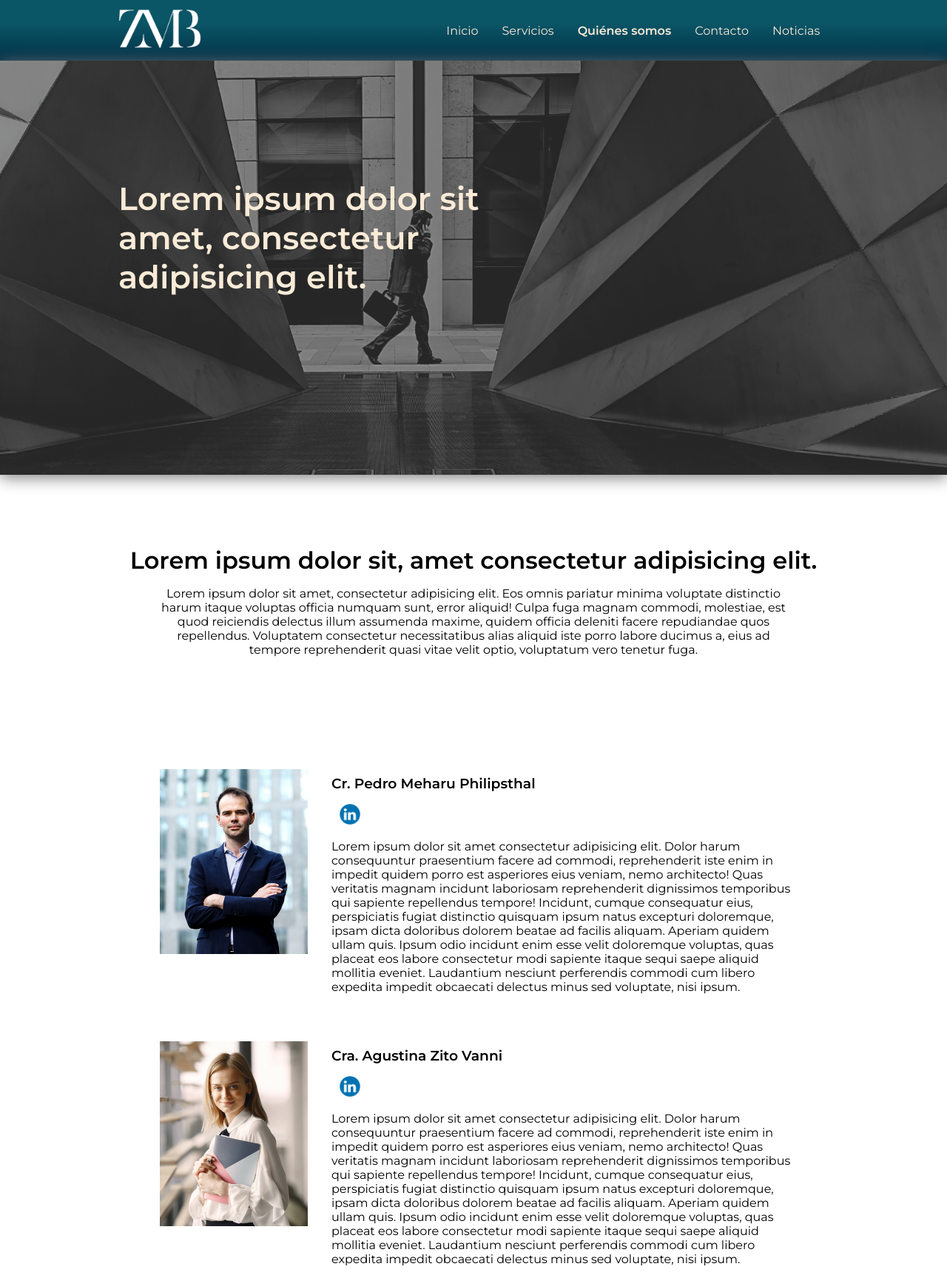
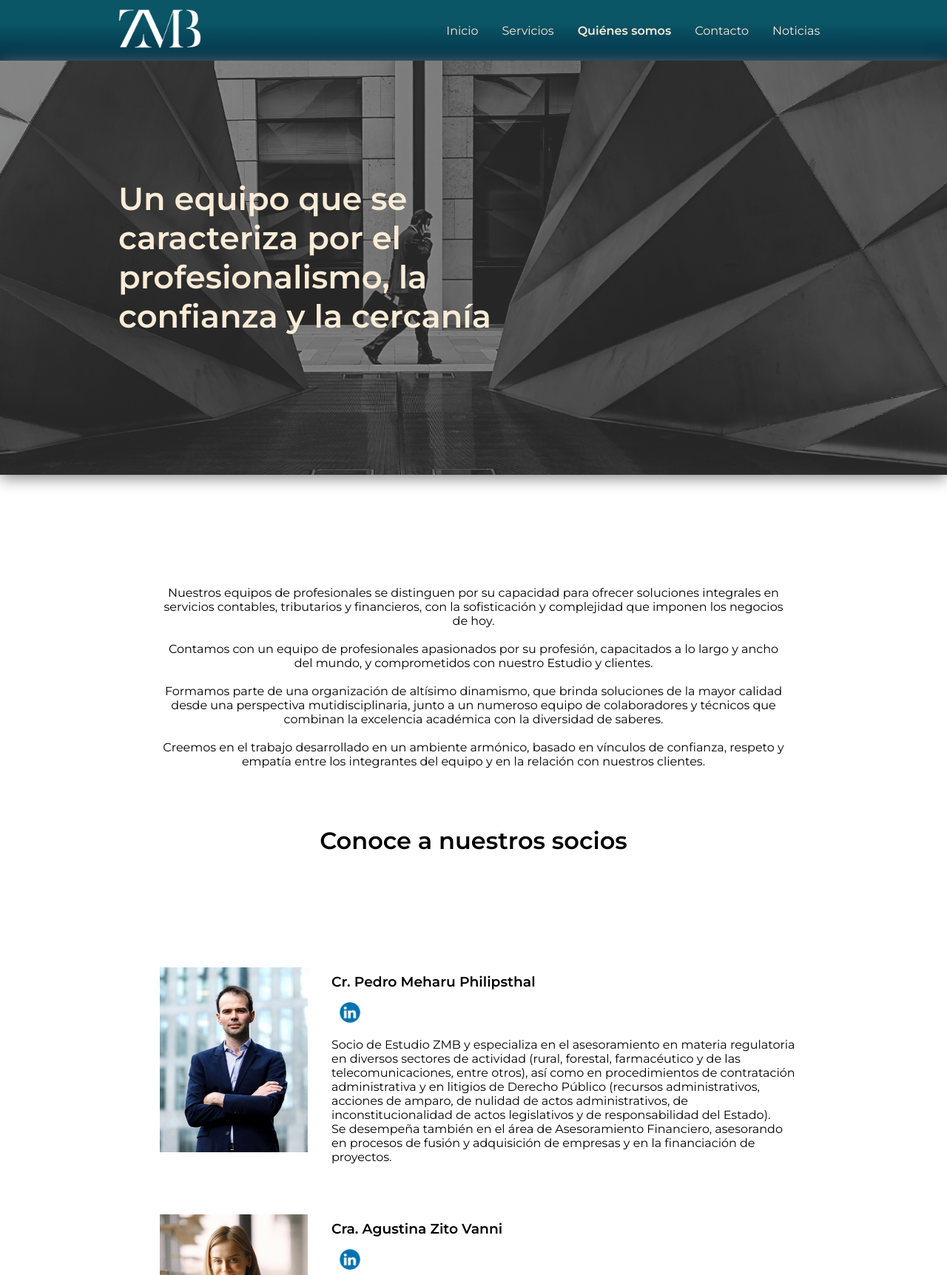
Before and after one commit to mzitovanni/preentrega3-zito, a website: page secciones/quines-somos.html in a window 1280 px wide. Shown: the top 1724 px of the page at 74% size. Drawn offline with Linux system fonts and the light colour scheme.

Commit message:
Agregué contenido Quienes Somos

```diff
--- a/scss/secciones/_equipo.scss
+++ b/scss/secciones/_equipo.scss
@@ -17,7 +17,7 @@
     display: flex;
     flex-direction: column;
     list-style: none;
-    margin-top: 1.5rem;
+    margin-top: 1rem;
 
 }
 
--- a/scss/secciones/_main-contacto.scss
+++ b/scss/secciones/_main-contacto.scss
@@ -1,3 +1,7 @@
+$azul-oscuro: #023047
+$gris-oscuro: #3d3f40
+
+
 /* CONTACTO */
 .contacto-flex {
     display: flex;
@@ -27,7 +31,7 @@
     vertical-align: center;
     padding-bottom: 4rem;
     padding-top: 4rem;
-    background-color: #3d3f40;
+    background-color: $gris-oscuro;
     color: antiquewhite;
     text-decoration: none;
 
--- a/scss/secciones/_main-index.scss
+++ b/scss/secciones/_main-index.scss
@@ -1,3 +1,7 @@
+$azul-oscuro: #023047
+$gris-oscuro: #3d3f40
+
+
 /* DESCRIPCIÓN */
 .texo-descripcion {
     text-align: center;
@@ -30,7 +34,7 @@
 }
 
 .subtitulo-color {
-    background-color: #3d3f40;
+    background-color: $gris-oscuro;
     color: antiquewhite;
     text-align: center;
 
@@ -41,14 +45,14 @@
 .servicios-grid {
     display: grid;
     grid-template-columns: repeat(2, 1fr);
-    background-color: #3d3f40;
+    background-color: $gris-oscuro;
     color: antiquewhite;
     padding-bottom: 1rem;
     vertical-align: center;
 }
 
 .button {
-    background-color: #3d3f40;
+    background-color: $gris-oscuro;
     padding-bottom: 6rem;
     padding-top: 2rem;
 }
--- a/scss/secciones/_reseteo.scss
+++ b/scss/secciones/_reseteo.scss
@@ -1,11 +1,9 @@
 
-/* PALETA DE COLORES
-023047 - azul oscuro
-219ebc - celeste oscuro
-8ecae6 - celeste claro
-ffb703 - amarillo
-fb8500 - naranja
-*/
+/* PALETA DE COLORES*/
+~
+$azul-oscuro: #023047
+$gris-oscuro: #3d3f40
+
 
 @import url('https://fonts.googleapis.com/css2?family=Montserrat:wght@300;400;600&display=swap');
 /*font-family: 'Montserrat', sans-serif;*/
--- a/secciones/quines-somos.html
+++ b/secciones/quines-somos.html
@@ -29,21 +29,21 @@
 
         <!-- BANNER INICIAL -->
         <section class="banner-hero-quienesomos">
-            <h1>Lorem ipsum dolor sit amet, consectetur adipisicing elit.</h1>
+            <h1>Un equipo que se caracteriza por el profesionalismo, la confianza y la cercanía </h1>
         </section>
 
         <!-- TEXTO DESCRIPTIVO -->
         <section class="texo-descripcion">
+
+            <p>
+                <br><br>Nuestros equipos de profesionales se distinguen por su capacidad para ofrecer soluciones integrales en servicios contables, tributarios y financieros, con la sofisticación y complejidad que imponen los negocios de hoy.
+                <br><br>Contamos con un equipo de profesionales apasionados por su profesión, capacitados a lo largo y ancho del mundo, y comprometidos con nuestro Estudio y clientes.
+                <br><br>Formamos parte de una organización de altísimo dinamismo, que brinda soluciones de la mayor calidad desde una perspectiva mutidisciplinaria, junto a un numeroso equipo de colaboradores y técnicos que combinan la excelencia académica con la diversidad de saberes.
+                <br><br>Creemos en el trabajo desarrollado en un ambiente armónico, basado en vínculos de confianza, respeto y empatía entre los integrantes del equipo y en la relación con nuestros clientes.
+            </p>
             <h2>
-                Lorem ipsum dolor sit, amet consectetur adipisicing elit.
+                <br><br>Conoce a nuestros socios
             </h2>
-            <p>
-                Lorem ipsum dolor sit amet, consectetur adipisicing elit. Eos omnis pariatur minima voluptate distinctio
-                harum itaque voluptas officia numquam sunt, error aliquid! Culpa fuga magnam commodi, molestiae, est quod
-                reiciendis delectus illum assumenda maxime, quidem officia deleniti facere repudiandae quos repellendus.
-                Voluptatem consectetur necessitatibus alias aliquid iste porro labore ducimus a, eius ad tempore
-                reprehenderit quasi vitae velit optio, voluptatum vero tenetur fuga.
-            </p>
         </section>
 
         <!-- EQUIPO -->
@@ -59,7 +59,9 @@
                     <li><a href="https://www.linkedin.com/in/pedromeharuphilipsthal/" target="_blank">
                         <img src="../recursos/imagenes/LinkedIn-Symbole.png" alt="Logo LinkedIn" class="img-logo-linkedin"></a>
                     </li>
-                    <li>Lorem ipsum dolor sit amet consectetur adipisicing elit. Dolor harum consequuntur praesentium facere ad commodi, reprehenderit iste enim in impedit quidem porro est asperiores eius veniam, nemo architecto! Quas veritatis magnam incidunt laboriosam reprehenderit dignissimos temporibus qui sapiente repellendus tempore! Incidunt, cumque consequatur eius, perspiciatis fugiat distinctio quisquam ipsum natus excepturi doloremque, ipsam dicta doloribus dolorem beatae ad facilis aliquam. Aperiam quidem ullam quis. Ipsum odio incidunt enim esse velit doloremque voluptas, quas placeat eos labore consectetur modi sapiente itaque sequi saepe aliquid mollitia eveniet. Laudantium nesciunt perferendis commodi cum libero expedita impedit obcaecati delectus minus sed voluptate, nisi ipsum.</li>
+                    <li>Socio de Estudio ZMB y especializa en el asesoramiento en materia regulatoria en diversos sectores de actividad (rural, forestal, farmacéutico y de las telecomunicaciones, entre otros), así como en procedimientos de contratación administrativa y en litigios de Derecho Público (recursos administrativos, acciones de amparo, de nulidad de actos administrativos, de inconstitucionalidad de actos legislativos y de responsabilidad del Estado).
+                        <br>Se desempeña también en el área de Asesoramiento Financiero, asesorando en procesos de fusión y adquisición de empresas y en la financiación de proyectos.
+                        </li>
                 </ul>
             </nav>
         </section>
@@ -74,7 +76,9 @@
                     <li><a href="https://www.linkedin.com/in/agustina-zito-a275b569/" target="_blank">
                         <img src="../recursos/imagenes/LinkedIn-Symbole.png" alt="Logo LinkedIn" class="img-logo-linkedin"></a>
                     </li>
-                    <li>Lorem ipsum dolor sit amet consectetur adipisicing elit. Dolor harum consequuntur praesentium facere ad commodi, reprehenderit iste enim in impedit quidem porro est asperiores eius veniam, nemo architecto! Quas veritatis magnam incidunt laboriosam reprehenderit dignissimos temporibus qui sapiente repellendus tempore! Incidunt, cumque consequatur eius, perspiciatis fugiat distinctio quisquam ipsum natus excepturi doloremque, ipsam dicta doloribus dolorem beatae ad facilis aliquam. Aperiam quidem ullam quis. Ipsum odio incidunt enim esse velit doloremque voluptas, quas placeat eos labore consectetur modi sapiente itaque sequi saepe aliquid mollitia eveniet. Laudantium nesciunt perferendis commodi cum libero expedita impedit obcaecati delectus minus sed voluptate, nisi ipsum.</li>
+                    <li>Socia de Estudio ZMB. Ha desarrollado una intensa práctica en la industria del e-commerce, rubro en el cual asesora regularmente a compañías de primera línea nacionales e internacionales, prestando asistencia legal en la estructuración de sus operaciones, así como asesoramiento en los aspectos comerciales y regulatorios de su actividad. <br>
+                        Tiene asimismo experiencia en el área de agronegocios, prestando asesoramiento a importantes fondos que operan tanto en la industria forestal como agrícola, en todas las etapas de su proceso, incluyendo la estructuración (adquisiciones y autorizaciones) y financiamiento de sus inversiones en Uruguay.
+                        </li>
                 </ul>
             </nav>
         </section>
@@ -89,7 +93,7 @@
                     <li><a href="https://www.linkedin.com/in/agustina-zito-a275b569/" target="_blank">
                         <img src="../recursos/imagenes/LinkedIn-Symbole.png" alt="Logo LinkedIn" class="img-logo-linkedin"></a>
                     </li>
-                    <li>Lorem ipsum dolor sit amet consectetur adipisicing elit. Dolor harum consequuntur praesentium facere ad commodi, reprehenderit iste enim in impedit quidem porro est asperiores eius veniam, nemo architecto! Quas veritatis magnam incidunt laboriosam reprehenderit dignissimos temporibus qui sapiente repellendus tempore! Incidunt, cumque consequatur eius, perspiciatis fugiat distinctio quisquam ipsum natus excepturi doloremque, ipsam dicta doloribus dolorem beatae ad facilis aliquam. Aperiam quidem ullam quis. Ipsum odio incidunt enim esse velit doloremque voluptas, quas placeat eos labore consectetur modi sapiente itaque sequi saepe aliquid mollitia eveniet. Laudantium nesciunt perferendis commodi cum libero expedita impedit obcaecati delectus minus sed voluptate, nisi ipsum.</li>
+                    <li>Socia de Estudio ZMB. Actualmente se desempeña en las áreas de Contabilidad Societaria y Tributario enfocadas al mercado internacional. Dentro de sus prácticas habituales se destacan la asistencia a empresas y clientes, con operaciones en diversas jurisdicciones, en el diseño de estructuras fiscalmente eficientes. <br>Asesora en la localización y relocalización de operaciones administrativas comerciales y de servicios a fin de optimizar la gestión competitiva de la empresa. Además brinda sus servicios legales en asuntos relacionados con las Franquicias Fiscales Preferenciales como ser Zonas Francas, Puerto Libre y Admisión Temporaria de Mercadería.</li>
 
                 </ul>
             </nav>
@@ -98,8 +102,7 @@
         <!-- TEXTO DESCRIPTIVO -->
         <section class="texo-descripcion">
             <h2>
-                Lorem ipsum dolor sit amet, consectetur adipisicing elit. Eos omnis pariatur minima voluptate distinctio
-                harum itaque voluptas officia numquam sunt, error aliquid!
+                Si está buscando un equipo confiable y experimentado de profesionales, no dudes en contactarnos.
             </h2>
 
         </section>
```
